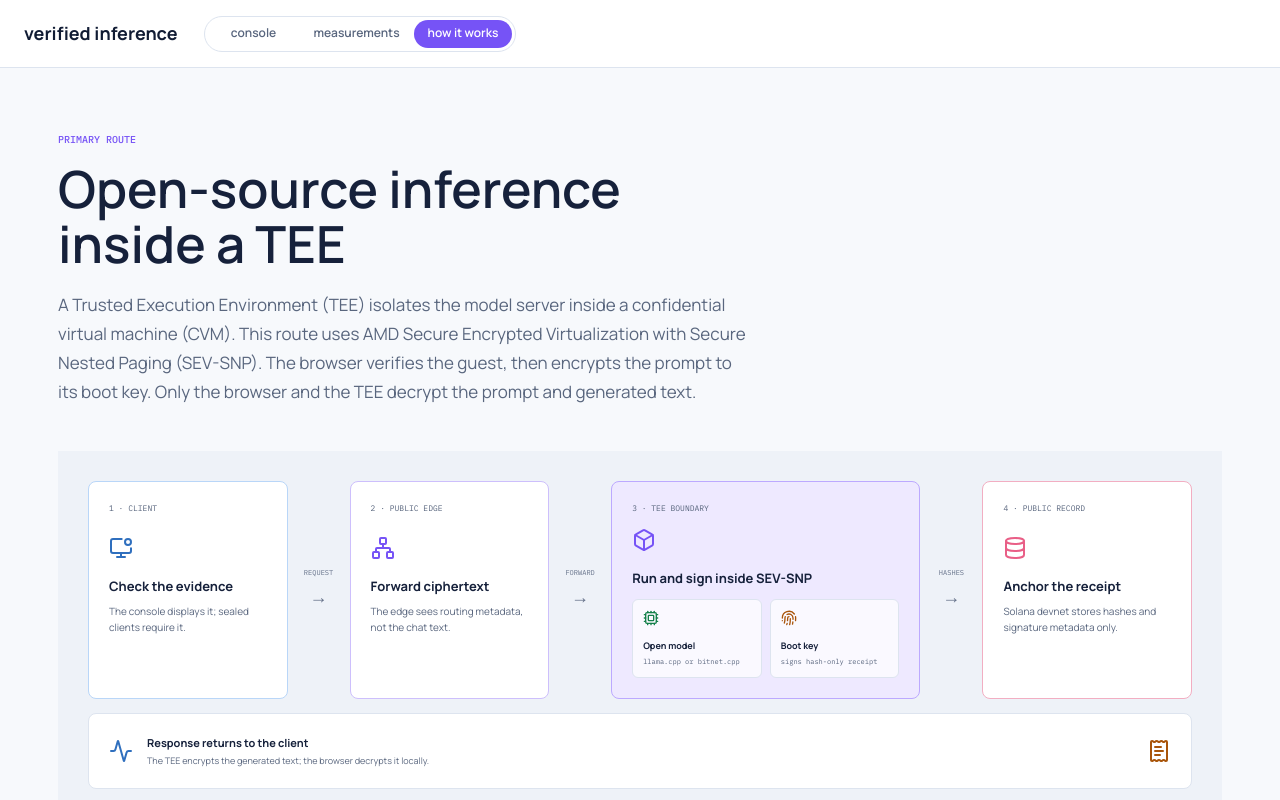
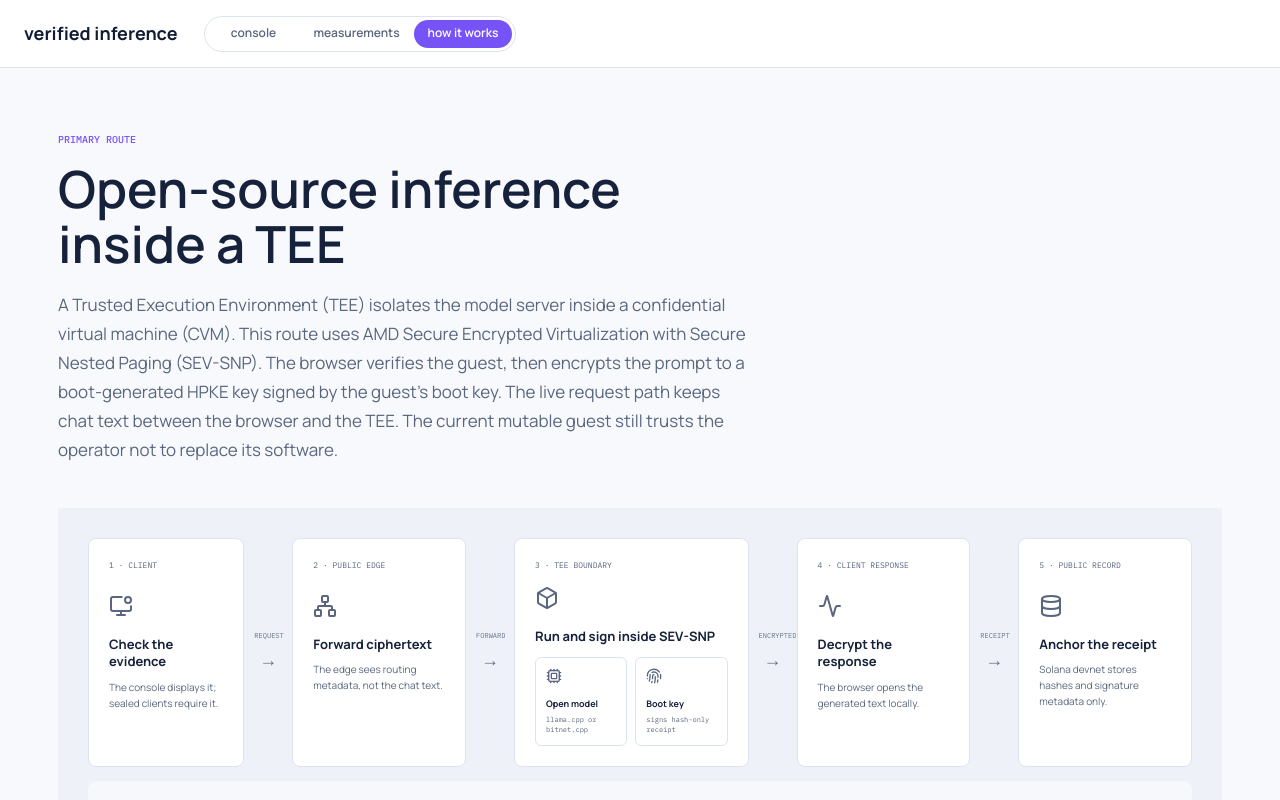
Before and after one commit to catmcgee/verifiable-inference-solana, a Next.js app in the folder web/: page /how-it-works in a window 1280 px wide. Built offline with nearby package versions, Linux system fonts and the light colour scheme.

Commit message:
fix(web): enforce route privacy and clarify TEE scope

```diff
--- a/web/app/globals.css
+++ b/web/app/globals.css
@@ -893,6 +893,7 @@ a:hover {
 
 .kv dd.verify-incomplete,
 .kv dd.verify-pending,
+.kv dd.verify-not-applicable,
 .verify-item.absent dt {
   color: var(--orange);
 }
@@ -1537,6 +1538,29 @@ a:hover {
   visibility: visible;
 }
 
+@media (min-width: 1101px) {
+  .tee-route-diagram > .tee-stage:first-child::after {
+    left: 0;
+    transform: translate(0, -4px);
+  }
+
+  .tee-route-diagram > .tee-stage:first-child:hover::after,
+  .tee-route-diagram > .tee-stage:first-child:focus::after {
+    transform: translate(0, 0);
+  }
+
+  .tee-route-diagram > .tee-stage:nth-child(9)::after {
+    left: auto;
+    right: 0;
+    transform: translate(0, -4px);
+  }
+
+  .tee-route-diagram > .tee-stage:nth-child(9):hover::after,
+  .tee-route-diagram > .tee-stage:nth-child(9):focus::after {
+    transform: translate(0, 0);
+  }
+}
+
 .deploy-connector {
   align-self: center;
   color: var(--faint);
@@ -1579,48 +1603,6 @@ a:hover {
 .deployment-details h3 { font-size: 12px; line-height: 1.35; }
 .deployment-details p { color: var(--muted); font-size: 10px; line-height: 1.65; margin-top: 7px; }
 
-.request-flow {
-  display: grid;
-  gap: 10px;
-  grid-template-columns: repeat(3, minmax(0, 1fr));
-  list-style: none;
-  margin-top: 34px;
-}
-
-.request-flow li {
-  background: var(--surface);
-  border: 1px solid var(--line);
-  border-radius: 8px;
-  display: grid;
-  gap: 12px;
-  grid-template-columns: 24px 38px 1fr;
-  min-height: 140px;
-  padding: 20px;
-}
-
-.flow-index {
-  color: var(--faint);
-  font-family: var(--mono);
-  font-size: 10px;
-  padding-top: 10px;
-}
-
-.flow-icon {
-  align-items: center;
-  background: var(--blue-soft);
-  border-radius: 7px;
-  color: var(--blue);
-  display: flex;
-  height: 38px;
-  justify-content: center;
-  width: 38px;
-}
-
-.request-flow li:nth-child(3n + 2) .flow-icon { background: var(--purple-soft); color: var(--purple); }
-.request-flow li:nth-child(3n + 3) .flow-icon { background: var(--green-soft); color: var(--green); }
-.request-flow b { display: block; font-size: 12px; margin-top: 8px; }
-.request-flow p { color: var(--muted); font-size: 11px; line-height: 1.6; margin-top: 5px; }
-
 .zk-band {
   align-items: flex-start;
   background: #181d31;
@@ -1655,7 +1637,7 @@ a:hover {
   background: #eef2f8;
   display: grid;
   gap: 14px 10px;
-  grid-template-columns: minmax(150px, 1fr) 42px minmax(160px, 1fr) 42px minmax(250px, 1.55fr) 42px minmax(175px, 1.05fr);
+  grid-template-columns: minmax(135px, 0.9fr) 28px minmax(145px, 1fr) 28px minmax(220px, 1.35fr) 28px minmax(150px, 1fr) 28px minmax(150px, 1fr);
   overflow: visible;
   padding: 30px;
 }
@@ -1669,10 +1651,25 @@ a:hover {
   outline: none;
   padding: 20px;
   position: relative;
+  transition: background-color 140ms ease, border-color 140ms ease, box-shadow 140ms ease;
+}
+
+.tee-stage:hover,
+.tee-stage:focus {
+  background: var(--purple-soft);
+  border-color: #bca9ff;
 }
 
 .tee-stage:focus-visible { box-shadow: 0 0 0 3px rgb(108 78 246 / 18%); }
-.tee-stage > svg { height: 24px; margin: 22px 0 12px; width: 24px; }
+.tee-stage > svg {
+  color: var(--muted);
+  height: 24px;
+  margin: 22px 0 12px;
+  transition: color 140ms ease;
+  width: 24px;
+}
+.tee-stage:hover > svg,
+.tee-stage:focus > svg { color: var(--purple); }
 .tee-stage > b { display: block; font-size: 13px; line-height: 1.35; }
 .tee-stage > p { color: var(--muted); font-size: 10px; line-height: 1.6; margin-top: 8px; }
 .sr-only {
@@ -1694,14 +1691,7 @@ a:hover {
   text-transform: uppercase;
 }
 
-.client-stage { border-color: #b9d6f8; }
-.client-stage > svg { color: var(--blue); }
-.edge-stage { border-color: #cdbffc; }
-.edge-stage > svg { color: var(--purple); }
-.tee-stage-boundary { background: var(--purple-soft); border-color: #bca9ff; }
-.tee-stage-boundary > svg { color: var(--purple); margin-top: 14px; }
-.chain-stage { border-color: #f2aec2; }
-.chain-stage > svg { color: var(--pink); }
+.model-stage > svg { margin-top: 14px; }
 
 .tee-arrow {
   align-self: center;
@@ -1733,28 +1723,27 @@ a:hover {
   padding: 10px;
 }
 
-.tee-inner-grid svg { color: var(--green); height: 16px; margin-bottom: 7px; width: 16px; }
-.tee-inner-grid > div:last-child svg { color: var(--orange); }
+.tee-inner-grid svg { color: var(--muted); height: 16px; margin-bottom: 7px; transition: color 140ms ease; width: 16px; }
+.tee-stage:hover .tee-inner-grid svg,
+.tee-stage:focus .tee-inner-grid svg { color: var(--purple); }
 .tee-inner-grid strong { display: block; font-size: 9px; }
 .tee-inner-grid span { color: var(--muted); display: block; font-family: var(--mono); font-size: 7px; line-height: 1.45; margin-top: 4px; }
 
-.tee-return {
-  align-items: center;
-  background: var(--surface);
-  border: 1px solid var(--line);
+.tee-note {
+  align-items: center;
+  background: #f7f8fb;
   border-radius: 8px;
   display: grid;
   gap: 14px;
   grid-column: 1 / -1;
-  grid-template-columns: auto 1fr auto;
+  grid-template-columns: auto 1fr;
   min-height: 76px;
   padding: 16px 20px;
 }
 
-.tee-return svg { color: var(--blue); }
-.tee-return > svg:last-child { color: var(--orange); }
-.tee-return b { display: block; font-size: 11px; }
-.tee-return span { color: var(--muted); display: block; font-size: 9px; line-height: 1.5; margin-top: 3px; }
+.tee-note svg { color: var(--muted); }
+.tee-note b { display: block; font-size: 11px; }
+.tee-note span { color: var(--muted); display: block; font-size: 9px; line-height: 1.5; margin-top: 3px; }
 
 .tee-definition {
   background: var(--purple-soft);
@@ -1889,6 +1878,15 @@ a:hover {
   .picker-row { flex-direction: column; gap: 14px; }
   .model-strip { width: 100%; }
   .body { grid-template-columns: minmax(0, 1fr) 370px; }
+}
+
+@media (max-width: 1100px) {
+  .tee-primary { padding-bottom: 44px; }
+  .tee-route-diagram { display: flex; flex-direction: column; padding: 20px; }
+  .tee-stage { min-height: 0; width: 100%; }
+  .tee-arrow { transform: rotate(90deg); }
+  .tee-arrow span { display: none; }
+  .tee-note { grid-template-columns: auto 1fr; width: 100%; }
 }
 
 @media (max-width: 920px) {
@@ -1952,19 +1950,9 @@ a:hover {
   .deploy-stage::after { display: none; }
   .deploy-connector { transform: rotate(90deg); }
   .deployment-details { grid-template-columns: 1fr; }
-  .request-flow { grid-template-columns: 1fr; }
-  .request-flow li { border: 1px solid var(--line) !important; min-height: 0; padding: 18px !important; }
   .zk-band { grid-template-columns: 1fr; padding: 28px 22px; }
-  .tee-primary { padding-bottom: 44px; }
-  .tee-route-diagram { display: flex; flex-direction: column; padding: 16px; }
-  .tee-stage { min-height: 0; width: 100%; }
-  .tee-stage::after { display: block; left: auto; margin-top: 12px; position: static; transform: none; width: auto; }
-  .tee-stage:hover::after,
-  .tee-stage:focus::after { transform: none; }
-  .tee-arrow { transform: rotate(90deg); }
-  .tee-arrow span { display: none; }
-  .tee-return { grid-template-columns: auto 1fr; width: 100%; }
-  .tee-return > svg:last-child { display: none; }
+  .tee-route-diagram { padding: 16px; }
+  .tee-stage::after { display: none; }
   .state-grid,
   .limits-grid,
   .comparison-grid,
--- a/web/app/how-it-works/page.tsx
+++ b/web/app/how-it-works/page.tsx
@@ -9,24 +9,13 @@ import {
   Fingerprint,
   Gauge,
   Globe2,
-  KeyRound,
   LockKeyhole,
   MonitorDot,
   Network,
-  ReceiptText,
   Server,
   SquareTerminal,
 } from "lucide-react";
 import { Masthead } from "@/components/Masthead";
-
-const requestSteps = [
-  [MonitorDot, "Check the evidence", "The browser verifies the AMD certificate chain, launch policy, registry record, and boot key before it sends a prompt."],
-  [KeyRound, "Encrypt the prompt", "Hybrid Public Key Encryption (HPKE) seals the chat to the verified key created inside the guest at boot. Transport Layer Security (TLS) protects the outer connection too."],
-  [Cpu, "Run the open model", "llama.cpp or bitnet.cpp loads the selected public weights and streams tokens inside the confidential virtual machine."],
-  [Fingerprint, "Hash and sign", "The server hashes the prompt, response, and model declaration, then signs only those hashes with its boot key."],
-  [Database, "Post the receipt", "A host relay checks the signature and posts the hash-only receipt to Solana devnet."],
-  [CheckCircle2, "Check the result", "The browser checks the receipt signature and its exact on-chain program-derived address (PDA) record."],
-] as const;
 
 const verificationSteps = [
   ["1", "AMD certificate chain", "Versioned Chip Endorsement Key (VCEK) → AMD SEV Signing Key (ASK) → AMD Root Key (ARK)."],
@@ -50,15 +39,17 @@ export default function HowItWorksPage() {
               inside a confidential virtual machine (CVM). This route uses
               AMD Secure Encrypted Virtualization with Secure Nested Paging
               (SEV-SNP). The browser verifies the guest, then encrypts the
-              prompt to its boot key. Only the browser and the TEE decrypt the
-              prompt and generated text.
+              prompt to a boot-generated HPKE key signed by the guest&apos;s boot
+              key. The live request path keeps chat text between the browser
+              and the TEE. The current mutable guest still trusts the operator
+              not to replace its software.
             </p>
           </section>
 
           <section className="tee-primary" aria-label="Primary verified inference route">
             <div className="tee-route-diagram" aria-label="Verified inference request path">
               <div
-                className="tee-stage client-stage"
+                className="tee-stage"
                 tabIndex={0}
                 aria-describedby="client-stage-help"
                 data-tooltip="The client rejects the enclave key unless the AMD certificate chain, launch policy, and registry binding all verify."
@@ -71,7 +62,7 @@ export default function HowItWorksPage() {
               </div>
               <div className="tee-arrow"><span>request</span>→</div>
               <div
-                className="tee-stage edge-stage"
+                className="tee-stage"
                 tabIndex={0}
                 aria-describedby="edge-stage-help"
                 data-tooltip="For the TEE route, the public edge forwards HPKE ciphertext and cannot decrypt the prompt or generated text. It can still see routing metadata such as the model and token limit."
@@ -84,7 +75,7 @@ export default function HowItWorksPage() {
               </div>
               <div className="tee-arrow"><span>forward</span>→</div>
               <div
-                className="tee-stage tee-stage-boundary"
+                className="tee-stage model-stage"
                 tabIndex={0}
                 aria-describedby="tee-stage-help"
                 data-tooltip="Both inference and receipt signing happen inside the same SEV-SNP guest. Measured boot is required before code and weight identity can be independently fixed."
@@ -106,33 +97,40 @@ export default function HowItWorksPage() {
                 </div>
                 <span className="sr-only" id="tee-stage-help">Both inference and receipt signing happen inside the same SEV-SNP guest. Measured boot is required before code and weight identity can be independently fixed.</span>
               </div>
-              <div className="tee-arrow"><span>hashes</span>→</div>
+              <div className="tee-arrow"><span>encrypted</span>→</div>
               <div
-                className="tee-stage chain-stage"
+                className="tee-stage"
+                tabIndex={0}
+                aria-describedby="response-stage-help"
+                data-tooltip="The generated text is encrypted inside the TEE. The public edge forwards ciphertext, and only the browser opens it with the session key."
+              >
+                <span className="stage-kicker">4 · client response</span>
+                <Activity />
+                <b>Decrypt the response</b>
+                <p>The browser opens the generated text locally.</p>
+                <span className="sr-only" id="response-stage-help">The generated text is encrypted inside the TEE. The public edge forwards ciphertext, and only the browser opens it with the session key.</span>
+              </div>
+              <div className="tee-arrow"><span>receipt</span>→</div>
+              <div
+                className="tee-stage"
                 tabIndex={0}
                 aria-describedby="chain-stage-help"
                 data-tooltip="The Solana program stores fixed-length hashes, the enclave public key, timestamp, and signature metadata. It never receives prompt text, response text, or user identity."
               >
-                <span className="stage-kicker">4 · public record</span>
+                <span className="stage-kicker">5 · public record</span>
                 <Database />
                 <b>Anchor the receipt</b>
                 <p>Solana devnet stores hashes and signature metadata only.</p>
                 <span className="sr-only" id="chain-stage-help">The Solana program stores fixed-length hashes, the enclave public key, timestamp, and signature metadata. It never receives prompt text, response text, or user identity.</span>
               </div>
-              <div className="tee-return">
-                <Activity />
+              <div className="tee-note">
+                <CheckCircle2 />
                 <div>
-                  <b>Response returns to the client</b>
-                  <span>The TEE encrypts the generated text; the browser decrypts it locally.</span>
+                  <b>What the attestation means</b>
+                  <span>SEV-SNP signs the confidential virtual machine launch. The browser requires that evidence to match local policy before it sends ciphertext.</span>
                 </div>
-                <ReceiptText />
               </div>
             </div>
-            <p className="tee-definition">
-              SEV-SNP signs a report describing the confidential virtual
-              machine launch. The console evaluates and displays that evidence;
-              the TEE console requires it to pass before sending ciphertext.
-            </p>
           </section>
 
           <section className="how-section state-section">
@@ -141,41 +139,28 @@ export default function HowItWorksPage() {
             <div className="state-grid">
               <article className="state-item live">
                 <div className="state-title"><Activity size={18} /><b>Live now</b></div>
-                <h3>Hardware-attested virtual machine</h3>
+                <h3>Proves a real TEE started</h3>
                 <p>
-                  The browser verifies the AMD-signed launch report, local
-                  policy, registry record, boot-key signature, and receipt.
-                  The current 832 gibibyte (GiB) guest still has mutable userspace, so the
-                  operator can change code or weights after launch.
+                  The browser verifies the signed launch report, policy, boot
+                  key, and receipt. The public guest can still be changed after
+                  it starts, so this does not yet prove the exact server code
+                  and model files stayed unchanged.
                 </p>
-                <span>Execution scope: guest-declared</span>
+                <span>Current scope: real TEE, files not fixed</span>
               </article>
               <article className="state-item target">
-                <div className="state-title"><Code2 size={18} /><b>Hardened target</b></div>
-                <h3>Measured code and model images</h3>
+                <div className="state-title"><Code2 size={18} /><b>Next step</b></div>
+                <h3>Prove the exact code and model</h3>
                 <p>
-                  Direct measured boot and device-mapper verity (dm-verity)
-                  make the root filesystem and model images read-only and
-                  hash-checked before the server starts. This pipeline is in
-                  isolated testing and has not replaced the public guest yet.
+                  The hardened version makes the server and model files
+                  read-only, checks their hashes before starting, and binds
+                  that identity into the attestation. It works in an isolated
+                  BitNet test guest but is not public yet. This strengthens the
+                  TEE route; it is not a zero-knowledge proof.
                 </p>
-                <span>Execution scope: pending public cutover</span>
+                <span>Status: tested with BitNet, public cutover pending</span>
               </article>
             </div>
-          </section>
-
-          <section className="how-section">
-            <div className="eyebrow">One request</div>
-            <h2>From prompt to independently checked receipt</h2>
-            <ol className="request-flow">
-              {requestSteps.map(([Icon, title, text], index) => (
-                <li key={title}>
-                  <div className="flow-index">{index + 1}</div>
-                  <div className="flow-icon"><Icon size={18} /></div>
-                  <div><b>{title}</b><p>{text}</p></div>
-                </li>
-              ))}
-            </ol>
           </section>
 
           <section className="how-section verify-focus">
@@ -188,7 +173,8 @@ export default function HowItWorksPage() {
                   The browser verifies the attested HPKE key before encrypting.
                   The prompt is decrypted only inside the TEE. The generated
                   text is encrypted inside the TEE and decrypted only in the
-                  browser.
+                  browser. This describes the sealed browser endpoint running
+                  the approved server.
                 </p>
               </div>
               <div>
@@ -205,6 +191,8 @@ export default function HowItWorksPage() {
               Prompt text, response text, user identifiers, and encryption keys
               are never written to Solana. The baseline and Claude comparison
               routes use TLS but do not provide this end-to-end privacy boundary.
+              The OpenAI-compatible endpoint also accepts plaintext messages
+              under TLS for client compatibility.
             </p>
           </section>
 
@@ -299,9 +287,11 @@ export default function HowItWorksPage() {
                   <p>
                     TLS protects the browser-to-Caddy connection. HPKE adds a
                     second layer from the browser all the way into the verified
-                    TEE, so Caddy and the Sunburst host forward ciphertext but
-                    cannot read the TEE chat. The private port limits network
-                    access; it does not provide content privacy by itself.
+                    TEE, so normal Caddy and host forwarding handles ciphertext,
+                    not chat text. The current guest administrator remains
+                    trusted because its userspace is mutable; the measured,
+                    read-only guest is the production target. The private port
+                    limits network access but does not provide content privacy.
                   </p>
                 </div>
               </article>
@@ -333,7 +323,7 @@ export default function HowItWorksPage() {
 
             <div className="deploy-notes">
               <div><b>Test access</b><span>Authenticated browser sessions reach the API without payment.</span></div>
-              <div><b>pay.sh</b><span>An x402 gateway can sit in front of the same OpenAI-compatible API. It is not published yet.</span></div>
+              <div><b>pay.sh</b><span>An x402 gateway can sit in front of the OpenAI-compatible TLS endpoint. That endpoint is not end-to-end sealed, and the listing is not published.</span></div>
             </div>
           </section>
 
--- a/web/components/Chat.tsx
+++ b/web/components/Chat.tsx
@@ -124,7 +124,7 @@ export function MessageList({
   const endRef = useRef<HTMLDivElement>(null);
   useEffect(() => {
     endRef.current?.scrollIntoView({ block: "end" });
-  }, [messages.length, pending]);
+  }, [messages, pending]);
 
   return (
     <div className="messages">
```
Also changed, not shown: web/app/page.tsx (+15 -5 lines), web/components/MeasurementPanel.tsx (+12 -4 lines), web/lib/attestationVerifier.ts (+11 -1 lines), 2 other files (tests, documents, lock files or other folders).
